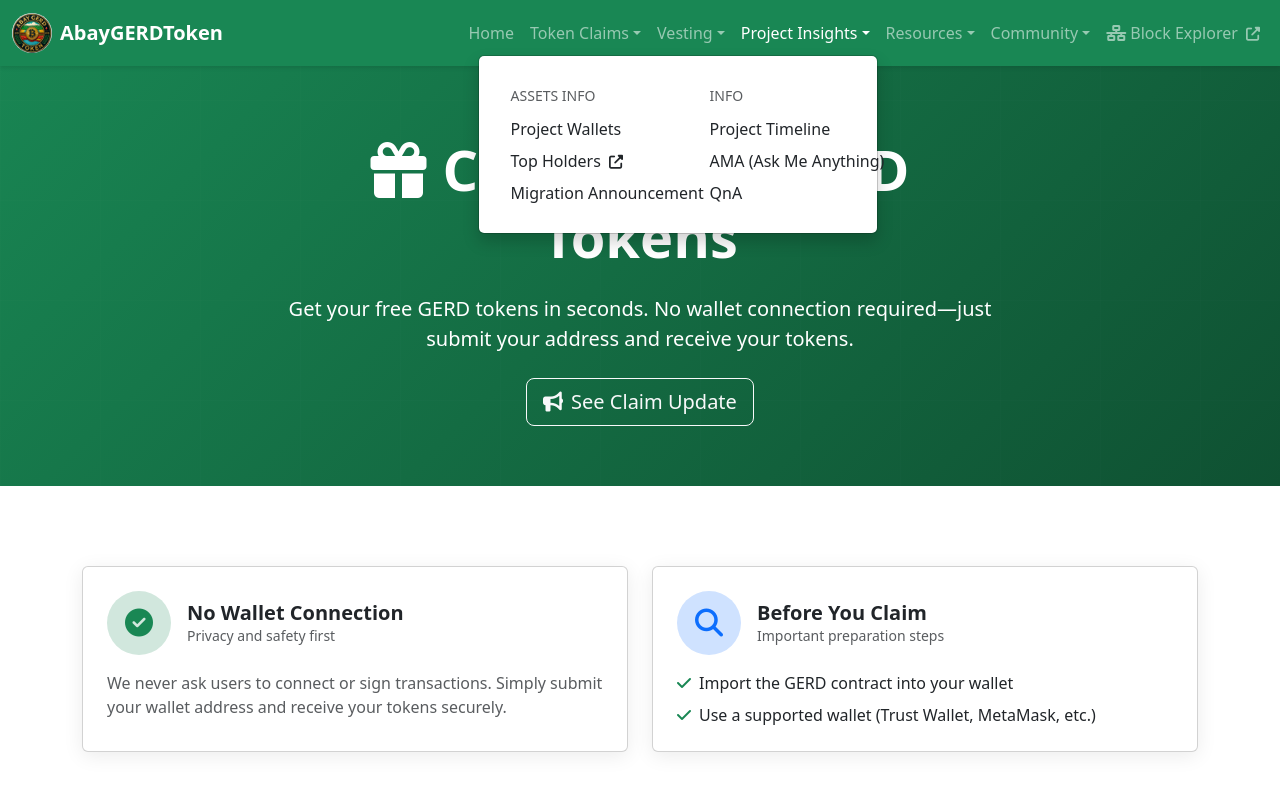
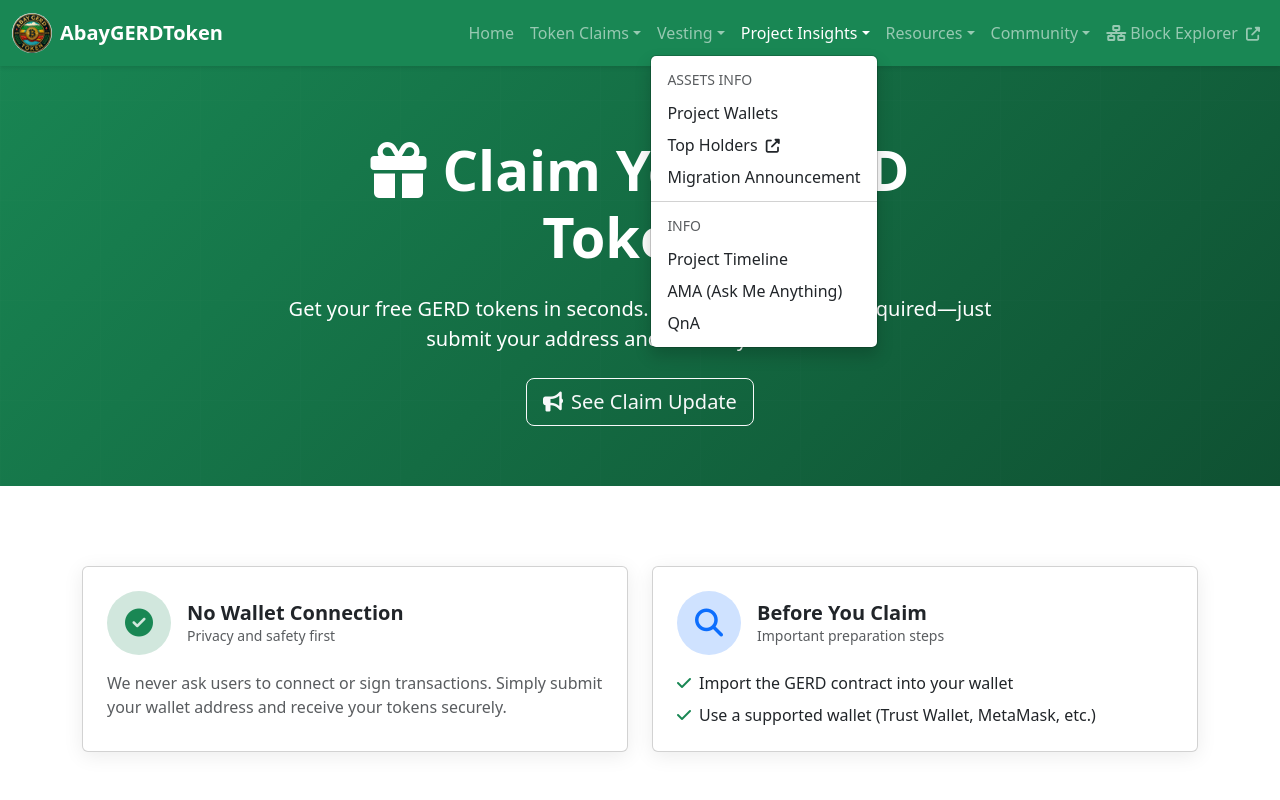
Before and after one commit to AbayGERDToken/AbayGERDToken.github.io, a Next.js app: page /claim-form in a window 1280 px wide. Both pictures are taken after a click on the button "Project Insights". Shown: the top 800 px of the page. Built offline with nearby package versions, Linux system fonts and the light colour scheme; no server answers.

Commit message:
Refactor Project Insights dropdown in Navbar and navtest.html to use unordered lists for improved semantic structure and accessibility. Update styles for consistency and add dividers between sections. Enhance link handling for better user experience. (#15)

```diff
--- a/components/Navbar.tsx
+++ b/components/Navbar.tsx
@@ -228,11 +228,14 @@ export default function Navbar() {
               >
                 Project Insights
               </a>
-              <div className="dropdown-menu dropdown-menu-lg-end" aria-labelledby="dropdown5" style={{ minWidth: '400px' }}>
-                <div className="row g-0">
-                  <div className="col-6 p-3">
+              <ul className="dropdown-menu dropdown-menu-lg-end" aria-labelledby="dropdown5">
+                <li>
                   <h6 className="dropdown-header text-uppercase small text-muted">Assets info</h6>
+                </li>
+                <li>
                   <Link className="dropdown-item" href="/gerd-wallets">Project Wallets</Link>
+                </li>
+                <li>
                   <a
                     className="dropdown-item"
                     href="https://bscscan.com/token/0x6B16DE4F92e91e91357b5b02640EBAf5be9CF83c#balances"
@@ -241,16 +244,24 @@ export default function Navbar() {
                   >
                     Top Holders <i className="fas fa-external-link-alt ms-1 small"></i>
                   </a>
+                </li>
+                <li>
                   <Link className="dropdown-item" href="/migration-announcement">Migration Announcement</Link>
-                  </div>
-                  <div className="col-6 p-3">
+                </li>
+                <li><hr className="dropdown-divider" /></li>
+                <li>
                   <h6 className="dropdown-header text-uppercase small text-muted">Info</h6>
+                </li>
+                <li>
                   <Link className="dropdown-item" href="/timeline">Project Timeline</Link>
+                </li>
+                <li>
                   <Link className="dropdown-item" href="/gerd-ama">AMA (Ask Me Anything)</Link>
+                </li>
+                <li>
                   <Link className="dropdown-item" href="/qna">QnA</Link>
-                  </div>
-                </div>
-              </div>
+                </li>
+              </ul>
             </li>
 
             {/* Resources Dropdown */}
```
Also changed, not shown: navtest.html (+19 -8 lines). Lines whose indentation alone changed are shown as unchanged.
